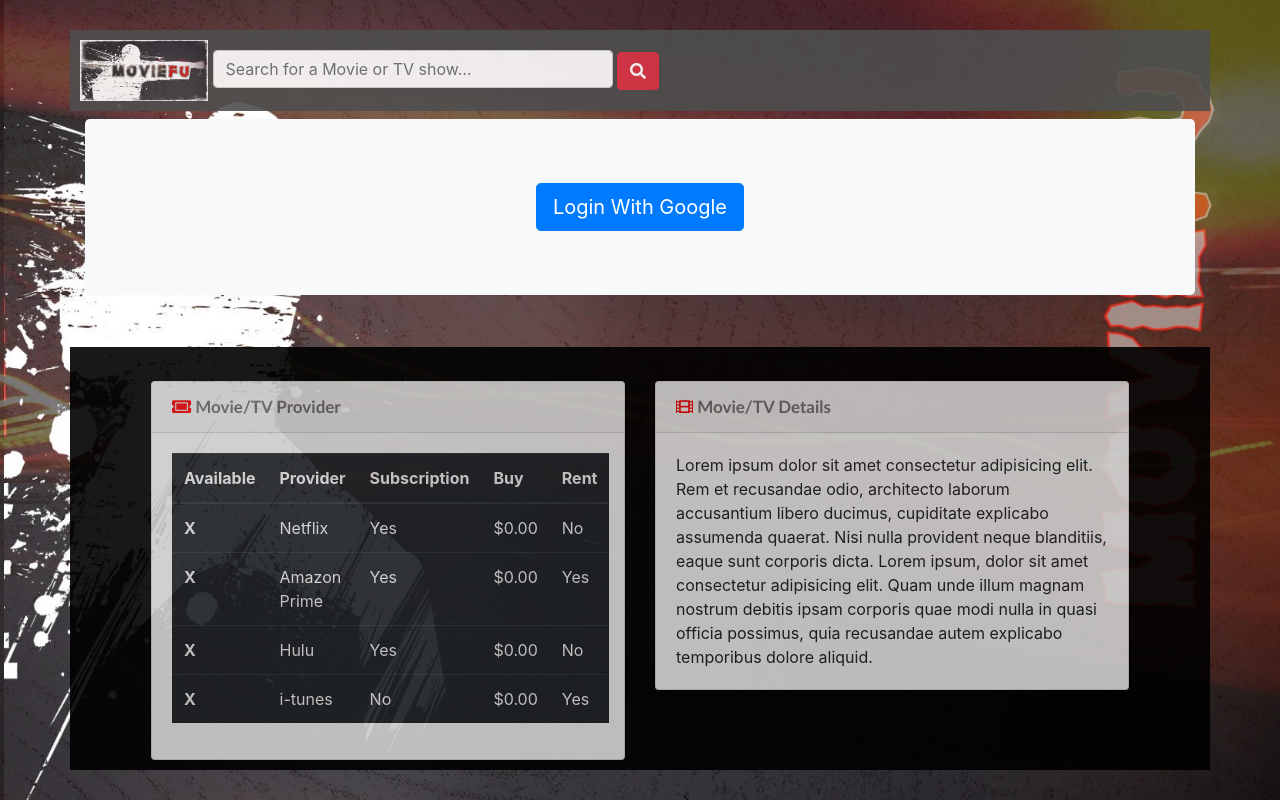
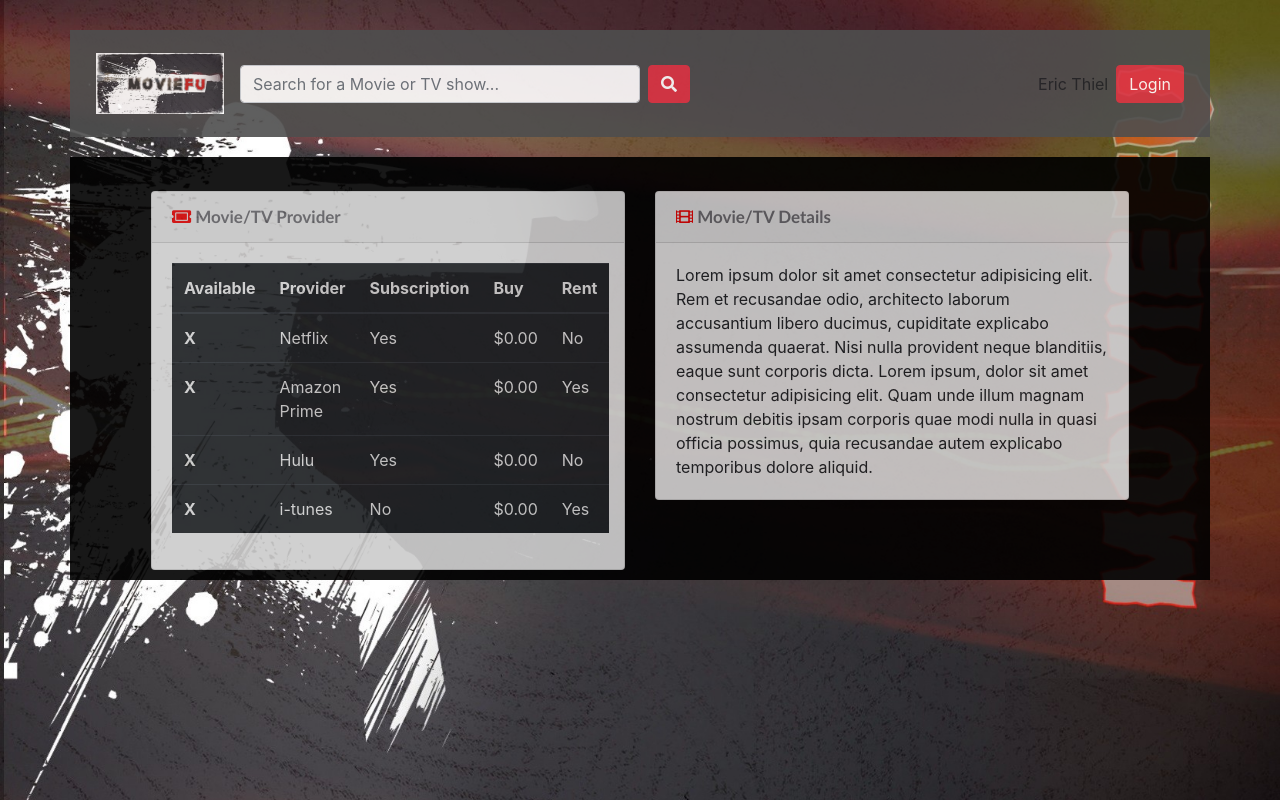
Before and after one commit to gfellouris/movieFu, a plain HTML site: page index.html in a window 1280 px wide. Drawn offline with nearby package versions, Linux system fonts and the light colour scheme.

Commit message:
reworked nav bar

```diff
--- a/assets/css/style.css
+++ b/assets/css/style.css
@@ -3,7 +3,7 @@ body {
   padding: 0px;
 }
 
-header {
+ header {
   padding: 20px;
 }
 
@@ -12,14 +12,14 @@ header {
 }
 
 /*  Custom Search controls */
-.form-control {
+#movieSearch {
   width: 400px;
-  display: inline;
+  /* display: inline; */
   cursor: pointer;
 }
-input {
+/* input {
   margin: 0px;
-}
+} */
 
 .searchBtn {
   margin: 0px;
@@ -28,7 +28,7 @@ input {
 #container-search {
   background-color: #4e4e4e;
   opacity: 0.9;
-  padding: 5px 5px;
+  /* padding: 5px 5px; */
   /* border-radius: 10px; */
   padding: 10px;
   margin: auto;
--- a/assets/javascript/app.js
+++ b/assets/javascript/app.js
@@ -73,7 +73,7 @@ $(document).ready(function () {
   // Functions that handle what happens after a user logs in or out
   const isLoggedIn = user => {
     //DO SOMETHING
-    $("#user").text(`Welcome,`)
+    $("#user").text(user.displayName)
     $("#email").text(user.email)
     $(".start").append(`<img src="https://user-images.githubusercontent.com/42519030/54242956-f424a380-44fc-11e9-89e3-76ece045f9ca.jpg"></img>`)
   }
--- a/index.html
+++ b/index.html
@@ -35,8 +35,37 @@
           Find <em class="font3">any</em> Movie or TV show on <em class="font3">any</em> of
           the top streaming platforms!
         </h4> -->
+      <div class="container" id="container-search">
+        <nav class="navbar p-0">
+          <nav class="navbar">
+            <a class="navbar-brand" href="#">
+              <img src="assets/images/moviefu-logo.png">
+            </a>
+            <form class="form-inline">
+              <input class="form-control mr-sm-2" type="search" placeholder="Search for a Movie or TV show..."
+                aria-label="Search" id="movieSearch">
+              <button class="btn btn-danger my-2 my-sm-0" type="submit">
+                <i class="fa fa-search"></i>
+              </button>
+            </form>
+          </nav>
+          <nav class="navbar">
+            <span class="navbar-text mr-2 p-0" id="user">
+              Eric Thiel
+            </span>
+            <button class="btn btn-danger text-center log-in">Login</button>
+          </nav>
+        </nav>
+      </div>
 
-      <div class="container" id="container-search">
+
+
+
+
+
+
+
+      <!-- <div class="container" id="container-search">
         <img src="assets/images/moviefu-logo.png">
 
         <input type="text" placeholder="Search for a Movie or TV show..." class="form-control" id="search-box">
@@ -44,7 +73,7 @@
           <i class="fa fa-search"></i>
         </button>
       </div>
-      <!-- Google Authentication -->
+      Google Authentication
       <div class="container">
         <div class="jumbotron bg-light text-center mt-2">
           <div class="row justify-content-center">
@@ -57,7 +86,7 @@
             </div>
           </div>
         </div>
-      </div>
+      </div> -->
     </header>
 
     <div class="container" id="container-main">
@@ -163,11 +192,11 @@
   </div> <!-- content -->
 
 
- <!-- Firebase App (the core Firebase SDK) is always required and must be listed first -->
- <script src="https://www.gstatic.com/firebasejs/6.3.0/firebase-app.js"></script>
+  <!-- Firebase App (the core Firebase SDK) is always required and must be listed first -->
+  <script src="https://www.gstatic.com/firebasejs/6.3.0/firebase-app.js"></script>
 
- <!-- Add Firebase products that you want to use -->
- <script src="https://www.gstatic.com/firebasejs/6.3.0/firebase-auth.js"></script>
+  <!-- Add Firebase products that you want to use -->
+  <script src="https://www.gstatic.com/firebasejs/6.3.0/firebase-auth.js"></script>
   <script src="assets/javascript/app.js"></script>
 </body>
 
```
